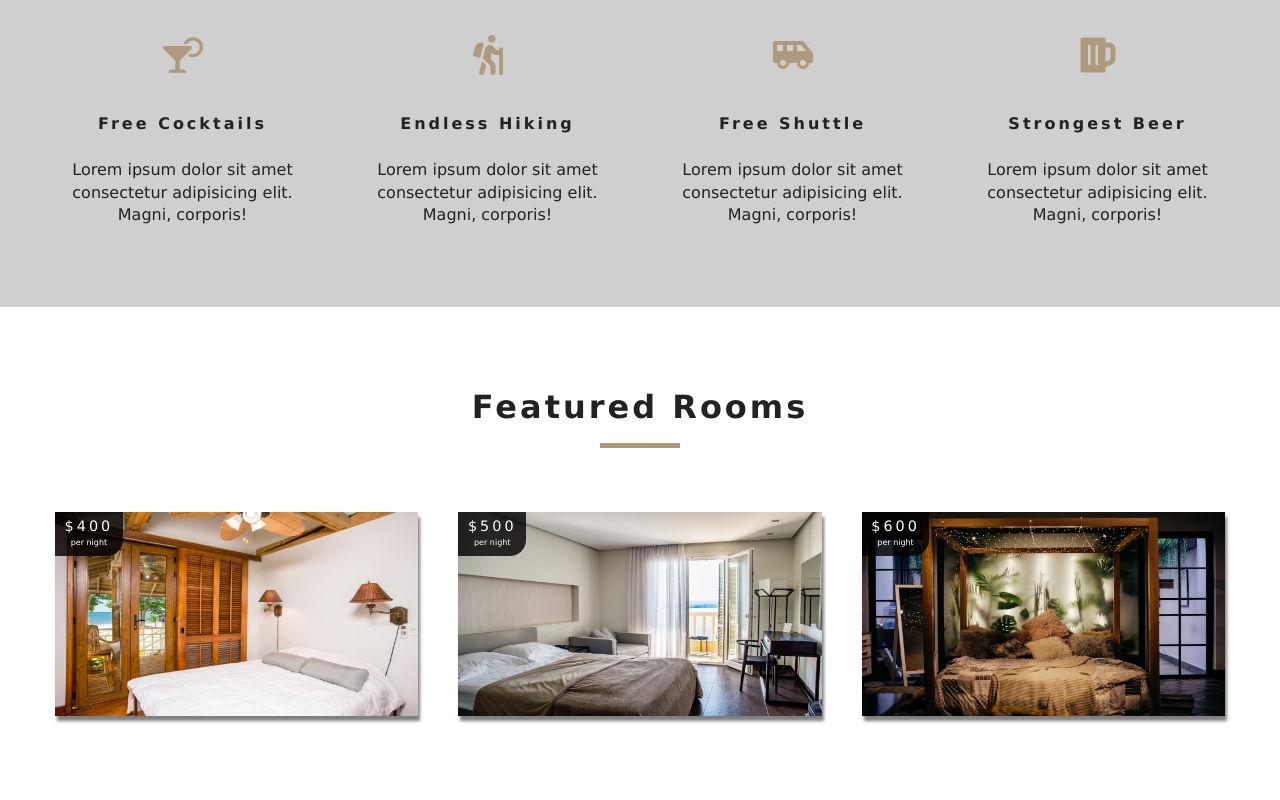
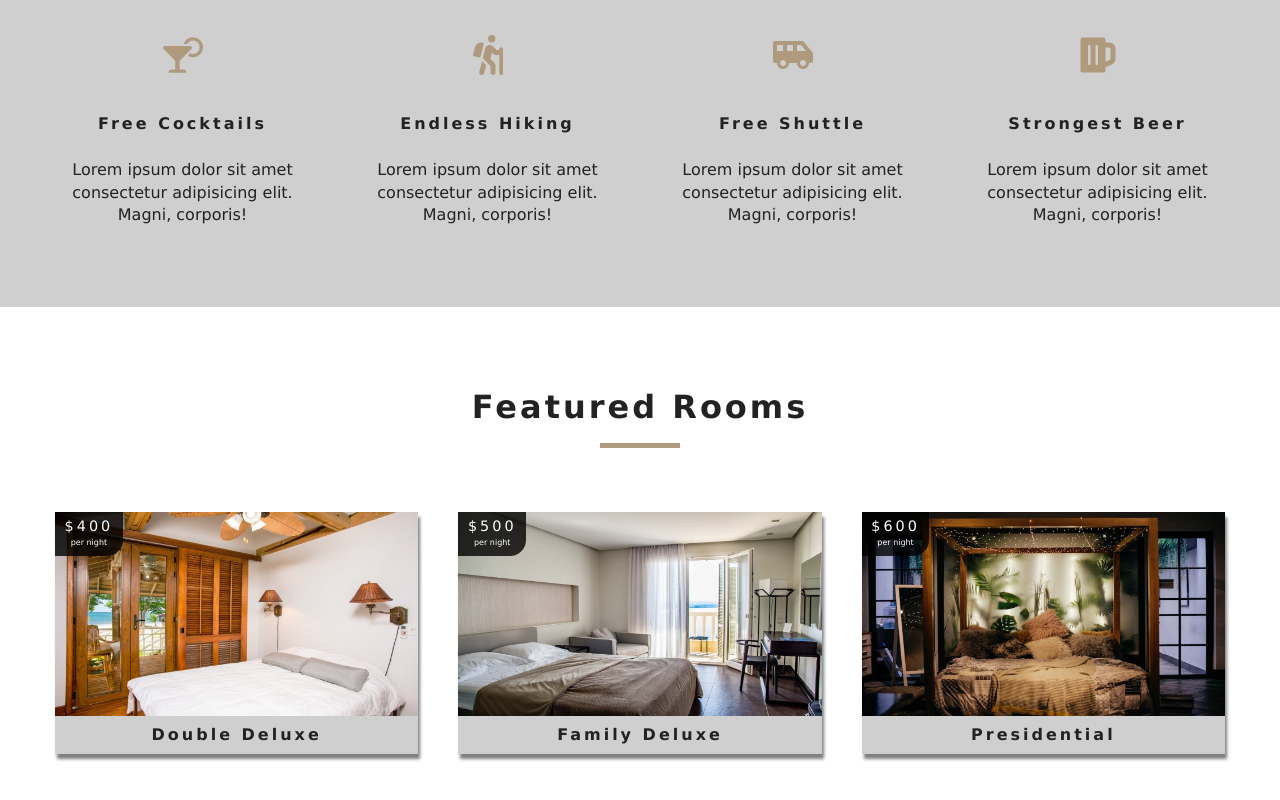
Before and after one commit to joshnho/resort, a React (Create React App) app: page / in a window 1280 px wide. Shown: the part 972-1772 px from the top of the page. Built offline with nearby package versions, Linux system fonts and the light colour scheme.

Commit message:
added room component to featured rooms

```diff
--- a/src/components/Room.js
+++ b/src/components/Room.js
@@ -14,6 +14,7 @@ export default function Room({room}) {
                 </div>
                 <Link to={`/rooms/${slug}`} className="btn-primary room-link">Features</Link>
             </div>
+            <p className="room-info">{name}</p>
         </article>
     )
 }
```
